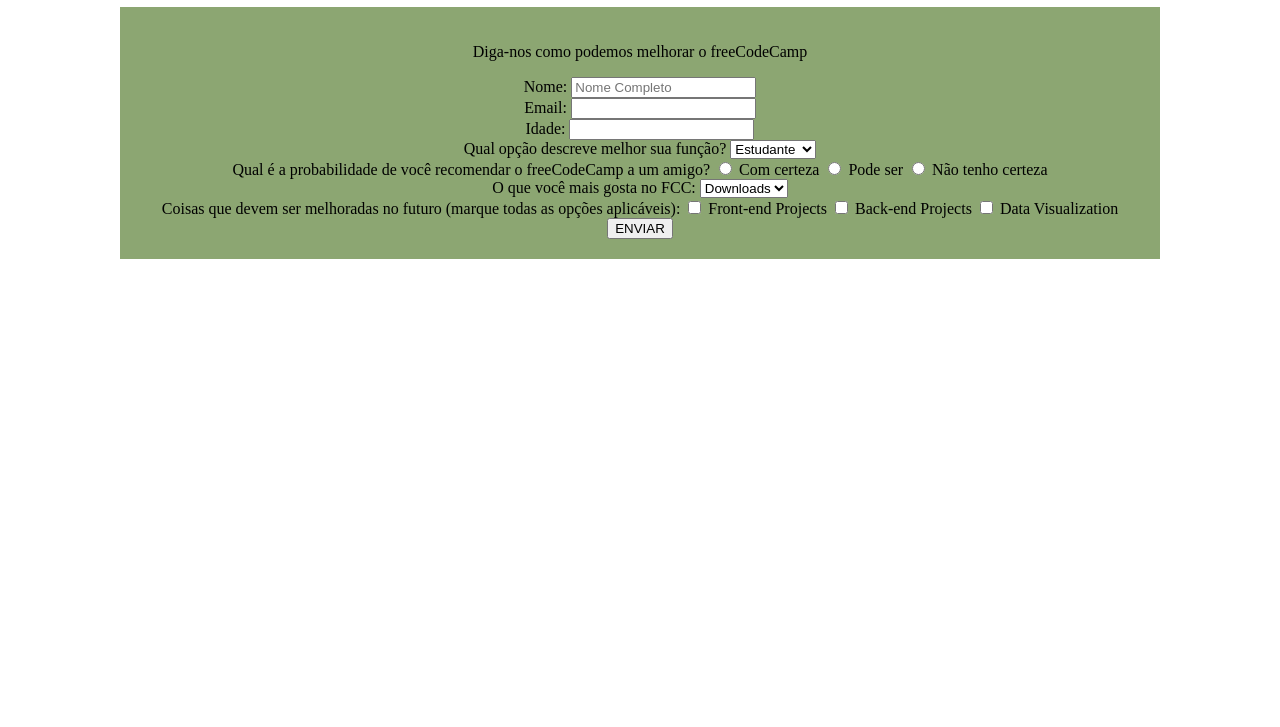
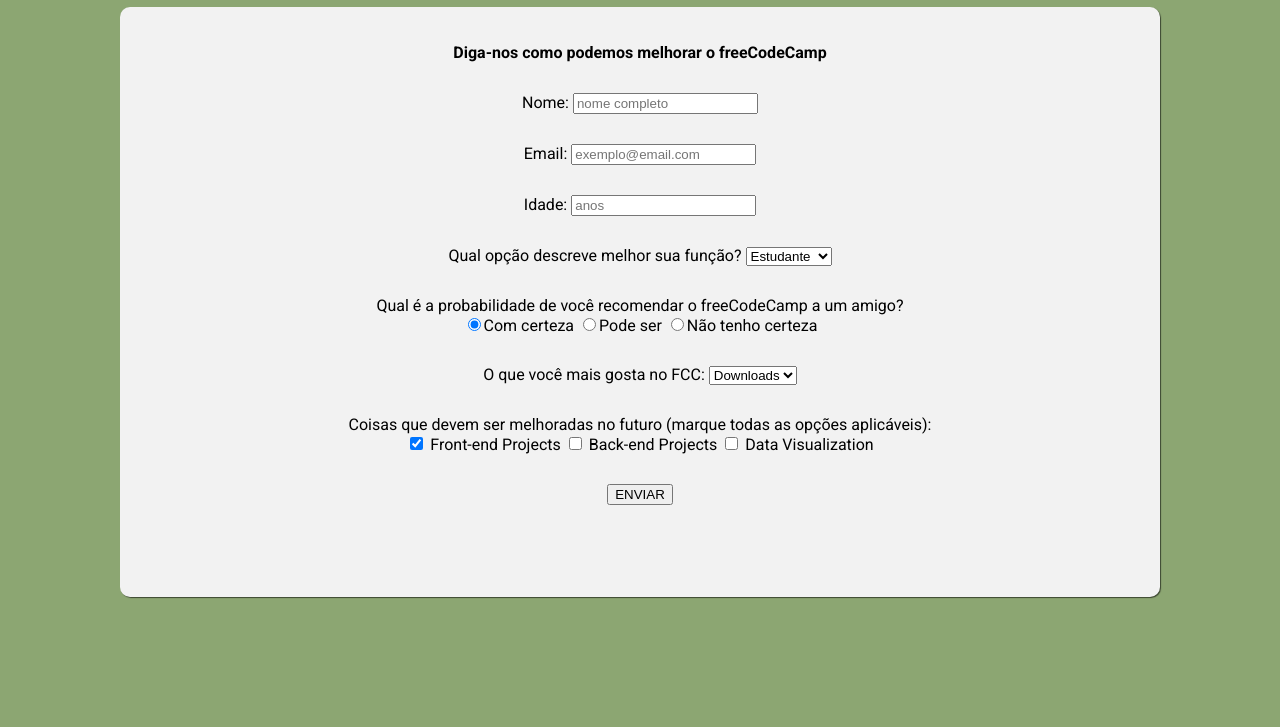
Before and after one commit to vandesonsantos/formulario, a plain HTML site: page index.html in a window 1280 px wide. Shown: the part 73-800 px from the top of the page. Drawn offline with Linux system fonts and the light colour scheme; a web font is replaced by a local one.

Commit message:
atualizando css

```diff
--- a/index.html
+++ b/index.html
@@ -14,23 +14,23 @@
     <form id="pesquisa">
         <p>Diga-nos como podemos melhorar o freeCodeCamp</p>
 
-        <div id="bl01">
+        <div class="form" id="bl01">
             <label for="inputNome">Nome:</label>
-            <input type="text" name="nome" id="nome" placeholder="Nome Completo"
+            <input type="text" name="nome" id="nome" placeholder="nome completo"
             >
         </div>
 
-        <div id="bl02">
+        <div class="form" id="bl02">
             <label for="inputEmail">Email:</label>
-            <input type="email" name="email" id="email">
+            <input type="email" name="email" id="email" placeholder="exemplo@email.com">
         </div>
 
-        <div id="bl03">
+        <div class="form" id="bl03">
             <label for="inputIdade">Idade:</label>
-            <input type="number" name="numero" id="numero">
+            <input type="number" name="numero" id="numero" placeholder="anos">
         </div>
 
-        <div id="bl04">
+        <div class="form" id="bl04">
             <label for="inputprofisao">Qual opção descreve melhor sua função?</label>
             <select name="profissao" id="profissao">
                 <option value="">FreeLance</option>
@@ -39,14 +39,14 @@
             </select>
         </div>
 
-        <div id="bl05">
-            <label for="inputPosiblity">Qual é a probabilidade de você recomendar o freeCodeCamp a um amigo?</label>
-            <input type="radio" name="certeza" id="certeza"> Com certeza
-            <input type="radio" name="pode" id="pode"> Pode ser
-            <input type="radio" name="nao" id="nao"> Não tenho certeza
+        <div class="form" id="bl05">
+            <label for="inputPosiblity">Qual é a probabilidade de você recomendar o freeCodeCamp a um amigo?</label> <br>
+            <input type="radio" name="certeza" id="certeza" checked><label for="aa">Com certeza</label></input>
+            <input type="radio" name="pode" id="pode"><label for="bb">Pode ser</label></input>
+            <input type="radio" name="nao" id="nao"><label for="cc">Não tenho certeza</label></input>
         </div>
 
-        <div id="bl06">
+        <div class="form" id="bl06">
             <label for="inputGostar">O que você mais gosta no FCC:</label>
             <select name="gostar" id="gostr">
                 <option value="">Jogar</option>
@@ -56,14 +56,14 @@
             </select>
         </div>
 
-        <div id="bl07">
-            <label for="inputFututo">Coisas que devem ser melhoradas no futuro (marque todas as opções aplicáveis):</label>
-            <input type="checkbox" name="front" id="front"> Front-end Projects
+        <div class="form" id="bl07">
+            <label for="inputFututo">Coisas que devem ser melhoradas no futuro (marque todas as opções aplicáveis):</label> <br>
+            <input type="checkbox" name="front" id="front" checked> Front-end Projects
             <input type="checkbox" name="back" id="back"> Back-end Projects
             <input type="checkbox" name="data" id="data"> Data Visualization
         </div>
 
-        <div id="bl08">
+        <div class="form" id="bl08">
             <input type="button" value="ENVIAR">
         </div>
     </form>
--- a/style.css
+++ b/style.css
@@ -1,18 +1,48 @@
 @charset "UTF-08";
 
-/*Configuração de variavél em CSS*/
+/*Importação de fontes externas*/
+@import url('https://fonts.googleapis.com/css2?family=Bebas+Neue&family=M+PLUS+2:wght@100;200;300;400;500;600;700;800;900&display=swap');
+
+@import url('https://fonts.googleapis.com/css2?family=Bebas+Neue&family=M+PLUS+2:wght@100;200;300;400;500;600;700;800;900&family=Roboto:ital,wght@0,100;0,300;0,400;0,500;0,700;0,900;1,100;1,300;1,400;1,500;1,700;1,900&display=swap');
+
+/*Configuração de variavél em CSS para cor e fontes*/
+:root {
+    --cor0: #f2f2f2;
+    --cor1: #9080a6;
+    --cor2: #8ca672;
+
+    --fonte-destaque: 'M PLUS 2', sans-serif;
+    --fonte-conteudo: 'Roboto', sans-serif;
+}
+
+/*Configuração do corpo*/
+body {
+    background-color: var(--cor2);
+}
 
 h1 {
     text-align: center;
+    font-family: var(--fonte-destaque);
+    text-shadow: 1px 1px 1px  black;
 }
 
 form#pesquisa {
-    background-color: #8ca672;
+    background-color: var(--cor0);
+    font-family: var(--fonte-conteudo);
     text-align: center;
     margin: auto;
     padding: 20px;
+    border-radius: 10px;
+    box-shadow: 1px 1px 1px rgba(0, 0, 0, 0.575);
     min-width: 300px;
     max-width: 1000px;
-    /*height: 600px;
-    width: 400px;*/
+    height: 550px;
 }
+
+form > p {
+    font-weight: bold;
+}
+
+form > div.form {
+    padding: 15px;
+}
```
